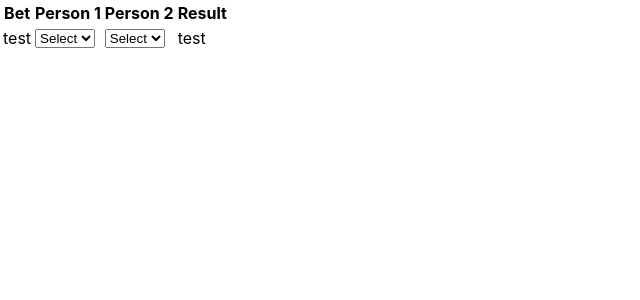
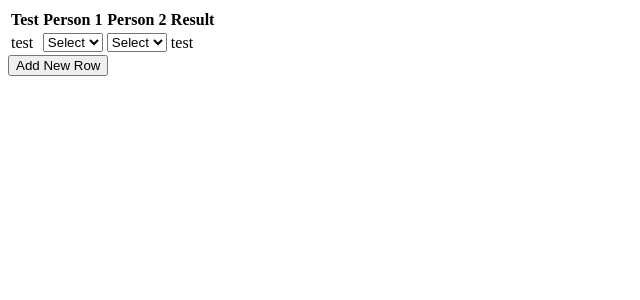
Before and after one commit to marks828/react-sandbox, a React (Create React App) app: page / in a window 1280 px wide. Shown: the top 300 px of the page, without its empty margins (0-640 px from the left). Built offline with nearby package versions, Linux system fonts and the light colour scheme.

Commit message:
added count to table body

```diff
--- a/src/index.js
+++ b/src/index.js
@@ -1,7 +1,5 @@
 import React from 'react';
 import ReactDOM from 'react-dom';
-import './index.css';
-import App from './App';
 import reportWebVitals from './reportWebVitals';
 import TableBody from './table/TableBody';
 
--- a/src/table/TableBody.js
+++ b/src/table/TableBody.js
@@ -1,12 +1,16 @@
 import TableRow from "./TableRow";
+import React, {useState} from 'react'
 
 function TableBody(){
 
+    const [count, setCount] = useState(0);
+
     return (
+        <>
         <table>
             <thead>
                 <tr>
-                    <th>Bet</th>
+                    <th>Test</th>
                     <th>Person 1</th>
                     <th>Person 2</th>
                     <th>Result</th>
@@ -16,6 +20,8 @@ function TableBody(){
                 <TableRow />
             </tbody>
         </table>
+        <button  onClick={() => setCount(count + 1)} className="addRow">Add New Row</button>
+        </>
     )
 };
 
```
